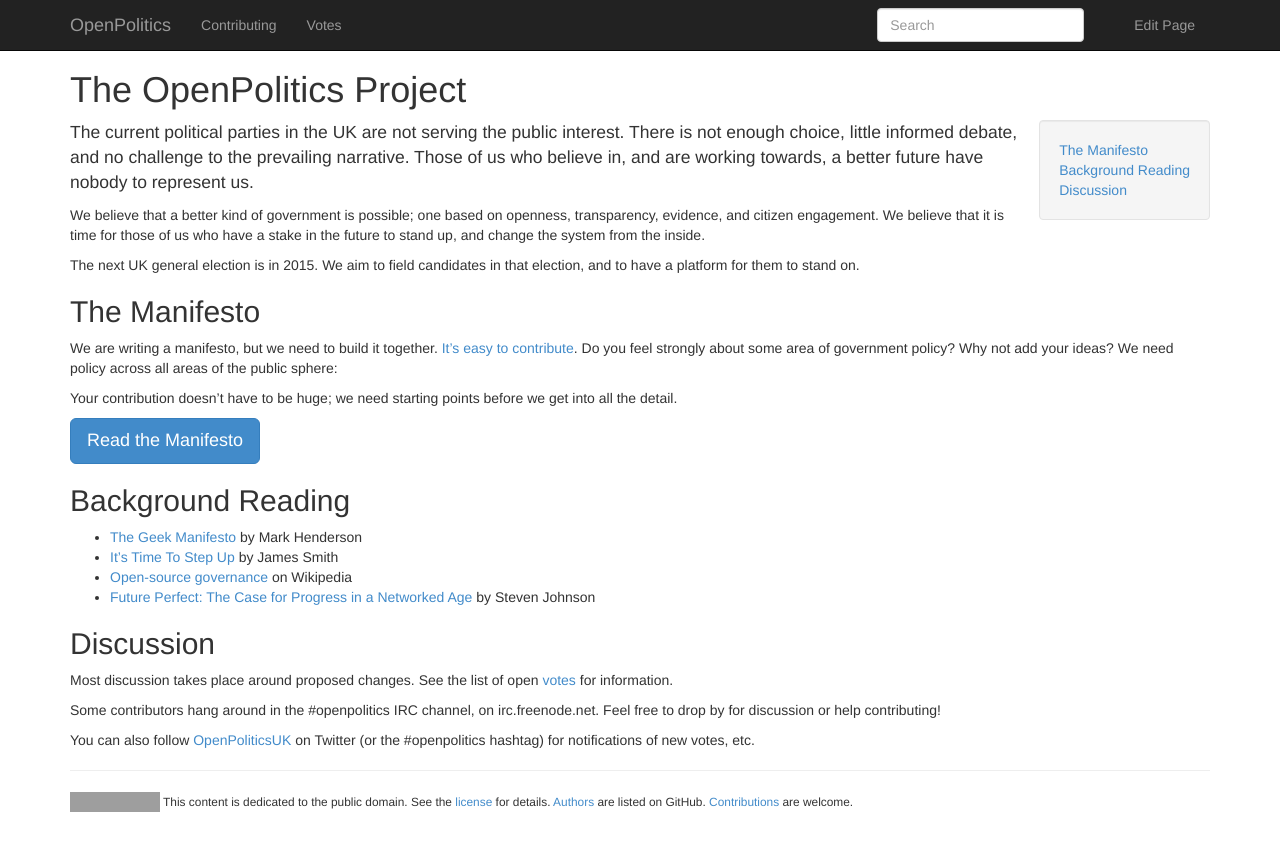
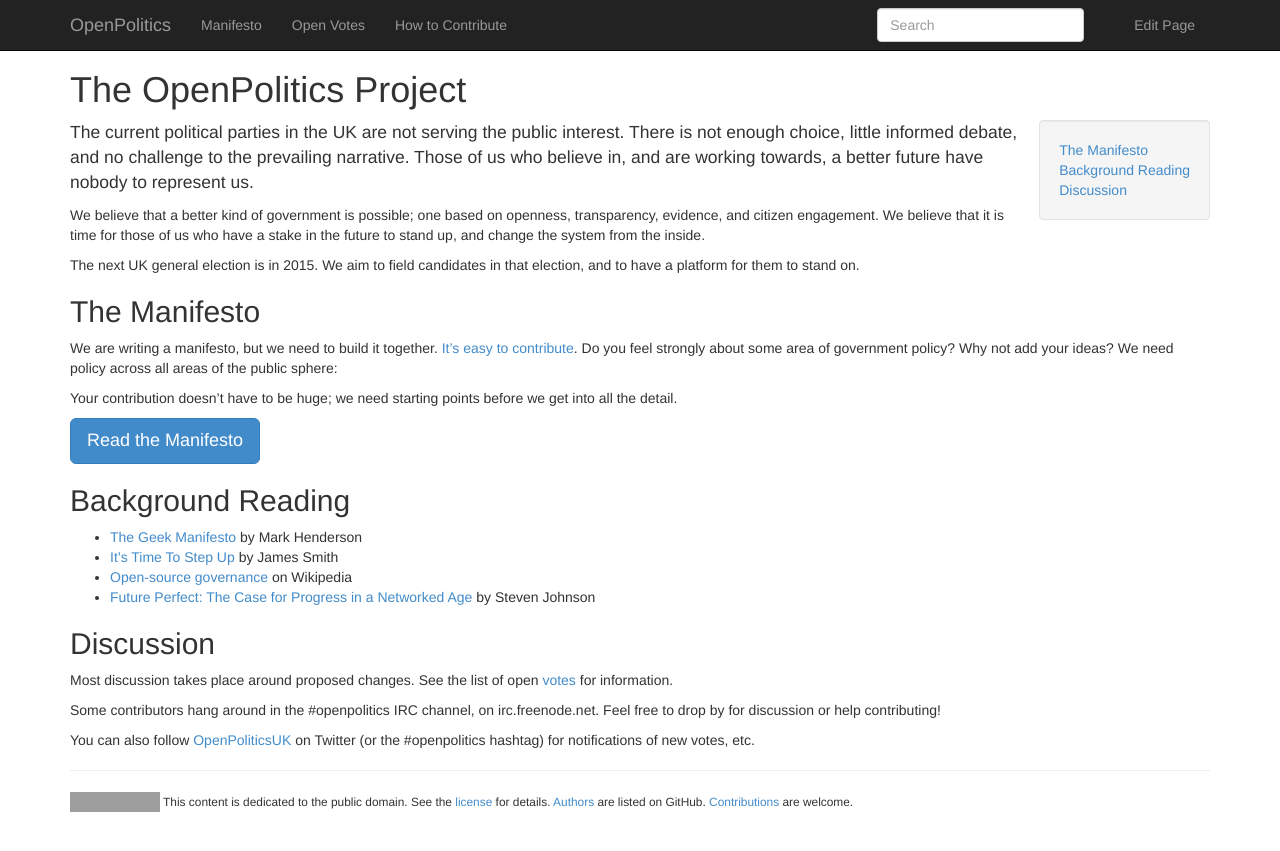
Before and after one commit to openpolitics/manifesto, a Jekyll site: the page built from index.md, in a window 1280 px wide. Shown: the top 851 px of the page. Built offline with Jekyll 4.4.1, drawn with Linux system fonts in a browser that asks for light colours; grey boxes are pictures that could not be loaded.

Commit message:
Add manifesto link to title bar

```diff
--- a/_layouts/page.html
+++ b/_layouts/page.html
@@ -26,8 +26,9 @@
       </div>
       <div class="collapse navbar-collapse">
         <ul class="nav navbar-nav">
-          <li><a href="{{site.baseurl}}contributing.html">Contributing</a></li>
-          <li><a href="http://votebot.openpolitics.org.uk">Votes</a></li>
+          <li><a href="{{site.baseurl}}manifesto/index.html">Manifesto</a></li>
+          <li><a href="http://votebot.openpolitics.org.uk">Open Votes</a></li>
+          <li><a href="{{site.baseurl}}contributing.html">How to Contribute</a></li>
         </ul>
         <ul class="nav navbar-nav pull-right">
           <li><a href="http://prose.io/#openpolitics/manifesto/edit/gh-pages/{{page.path}}">Edit Page</a></li>
```
